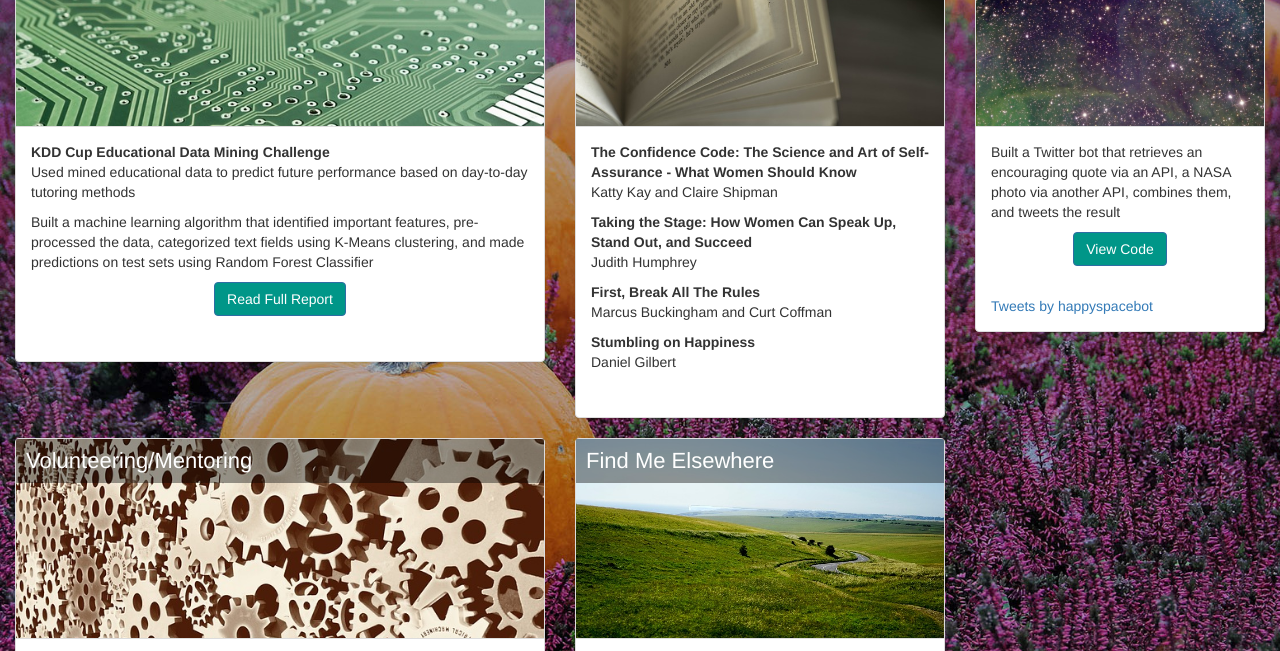
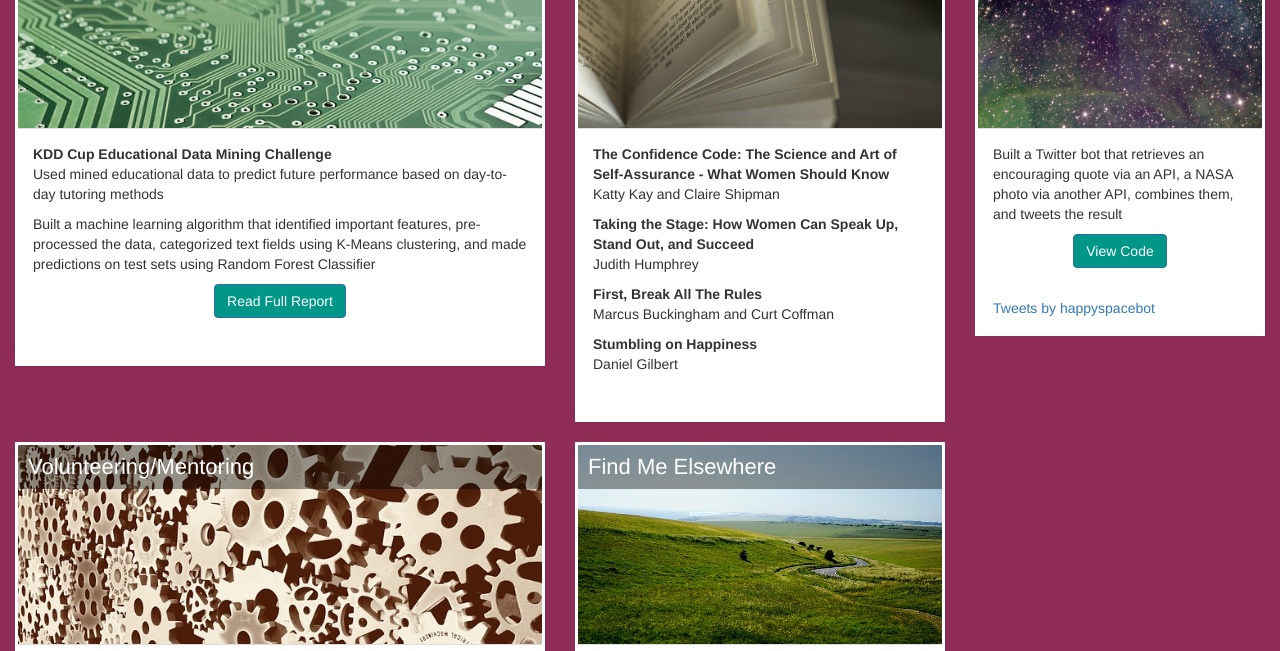
Before and after one commit to doniarobinson/doniarobinson.github.io, a plain HTML site: page index.html in a window 1280 px wide. Shown: the part 144-795 px from the top of the page. Drawn offline with nearby package versions, Linux system fonts and the light colour scheme.

Commit message:
Update styling slightly

```diff
--- a/css/custom.css
+++ b/css/custom.css
@@ -1,15 +1,20 @@
 
 body {
-  background-color: #21295c;
+  background-color: #8f2d56;
 }
 
 .container, .container-fluid {
-  background: url('../images/pumpkins-dark.jpg') #21295c;
-  background-size: cover;
+  /*background: url('../images/pumpkins-dark.jpg') #21295c;
+  background-size: cover;*/
 }
 
 h1 {
   color: white;
+}
+
+.panel {
+  border: 3px solid #ffffff;
+  border-radius: 0;
 }
 
 .panel-title {
@@ -64,8 +69,8 @@ dd {
 .btn-primary:focus,
 .btn-primary.focus,
 .btn-primary:hover {
-  background-color: #93387d;
-  border-color: #63057d;
+  background-color: #235789;
+  border-color: #033769;
 }
 
 ul.extra-space > li {
```
